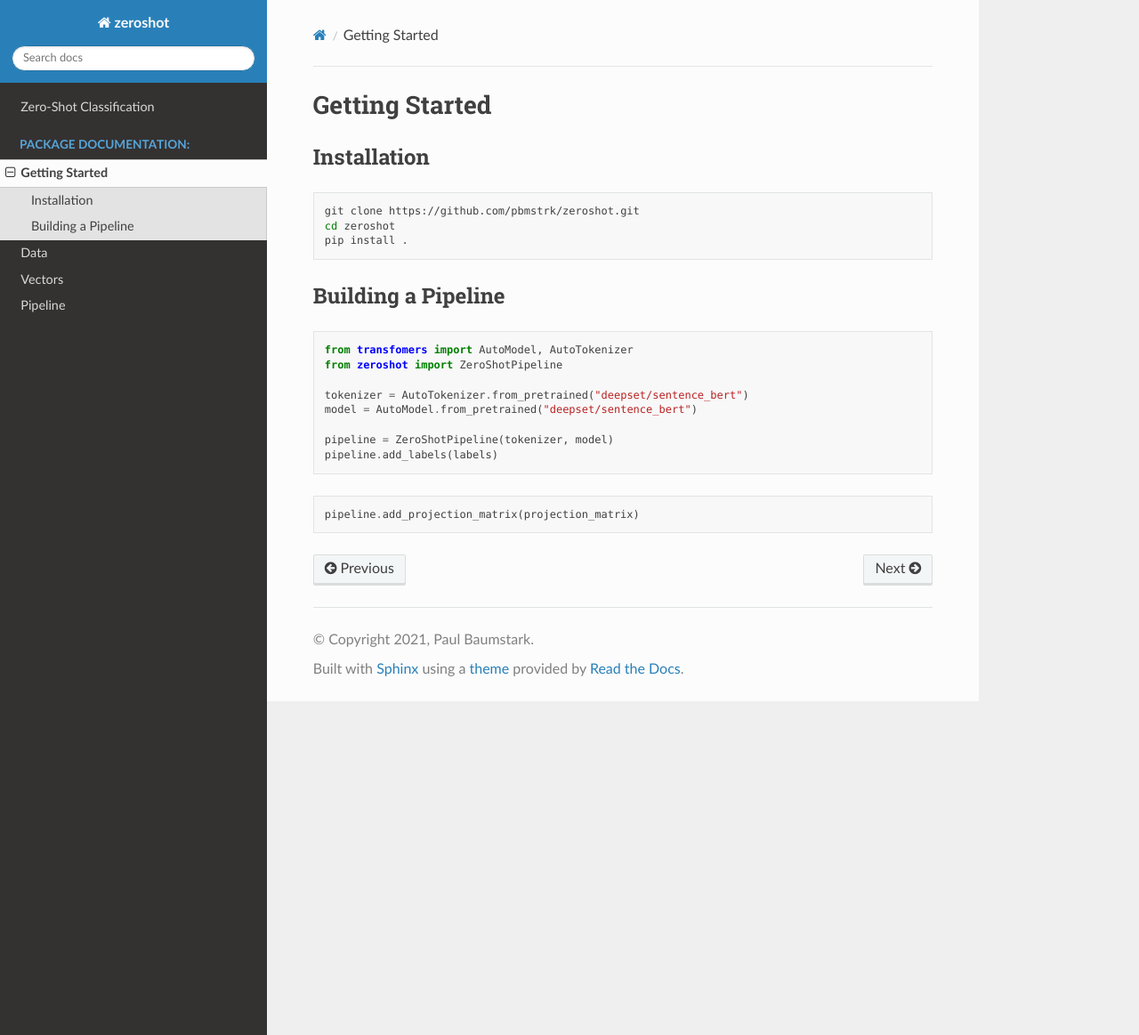
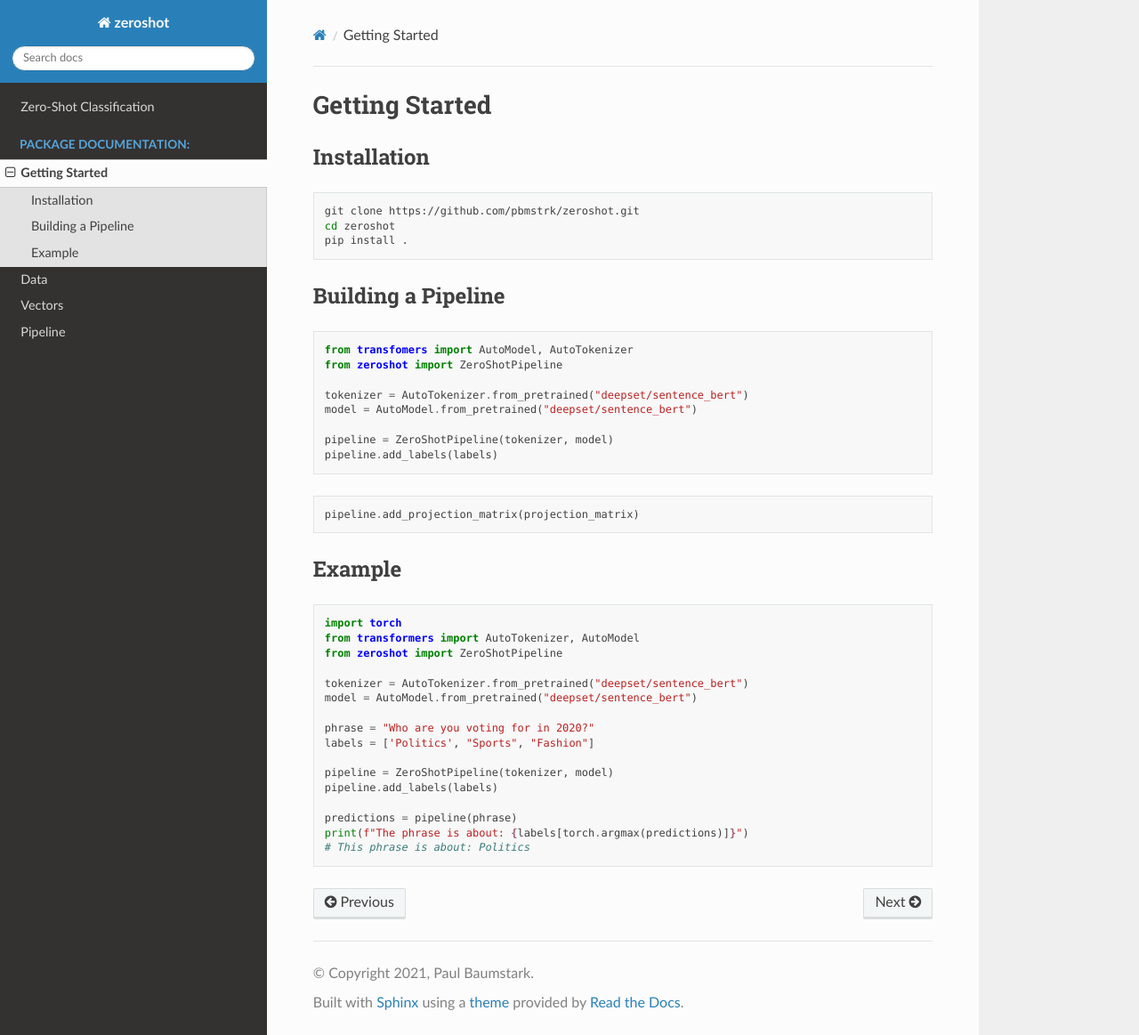
Before and after one commit to pbmstrk/zeroshot, a Sphinx documentation site: the page built from docs/source/starting.rst, in a window 1280 px wide and 1163 px high. Shown: the whole window at 89% size. Built offline with Sphinx 7.4.7 and the Read the Docs theme 2.0.0, drawn with Linux system fonts in a browser that asks for light colours.

```diff
--- a/docs/source/starting.rst
+++ b/docs/source/starting.rst
@@ -27,3 +27,25 @@ Building a Pipeline
 .. code-block:: python
 
    pipeline.add_projection_matrix(projection_matrix)
+
+Example
+-------
+
+.. code-block:: python
+
+   import torch
+   from transformers import AutoTokenizer, AutoModel
+   from zeroshot import ZeroShotPipeline
+
+   tokenizer = AutoTokenizer.from_pretrained("deepset/sentence_bert")
+   model = AutoModel.from_pretrained("deepset/sentence_bert")
+
+   phrase = "Who are you voting for in 2020?"
+   labels = ['Politics', "Sports", "Fashion"]
+
+   pipeline = ZeroShotPipeline(tokenizer, model)
+   pipeline.add_labels(labels)
+
+   predictions = pipeline(phrase)
+   print(f"The phrase is about: {labels[torch.argmax(predictions)]}")
+   # This phrase is about: Politics
```
Also changed, not shown: README.md (added, +9 -0 lines), docs/source/_images/starting.png (added).
